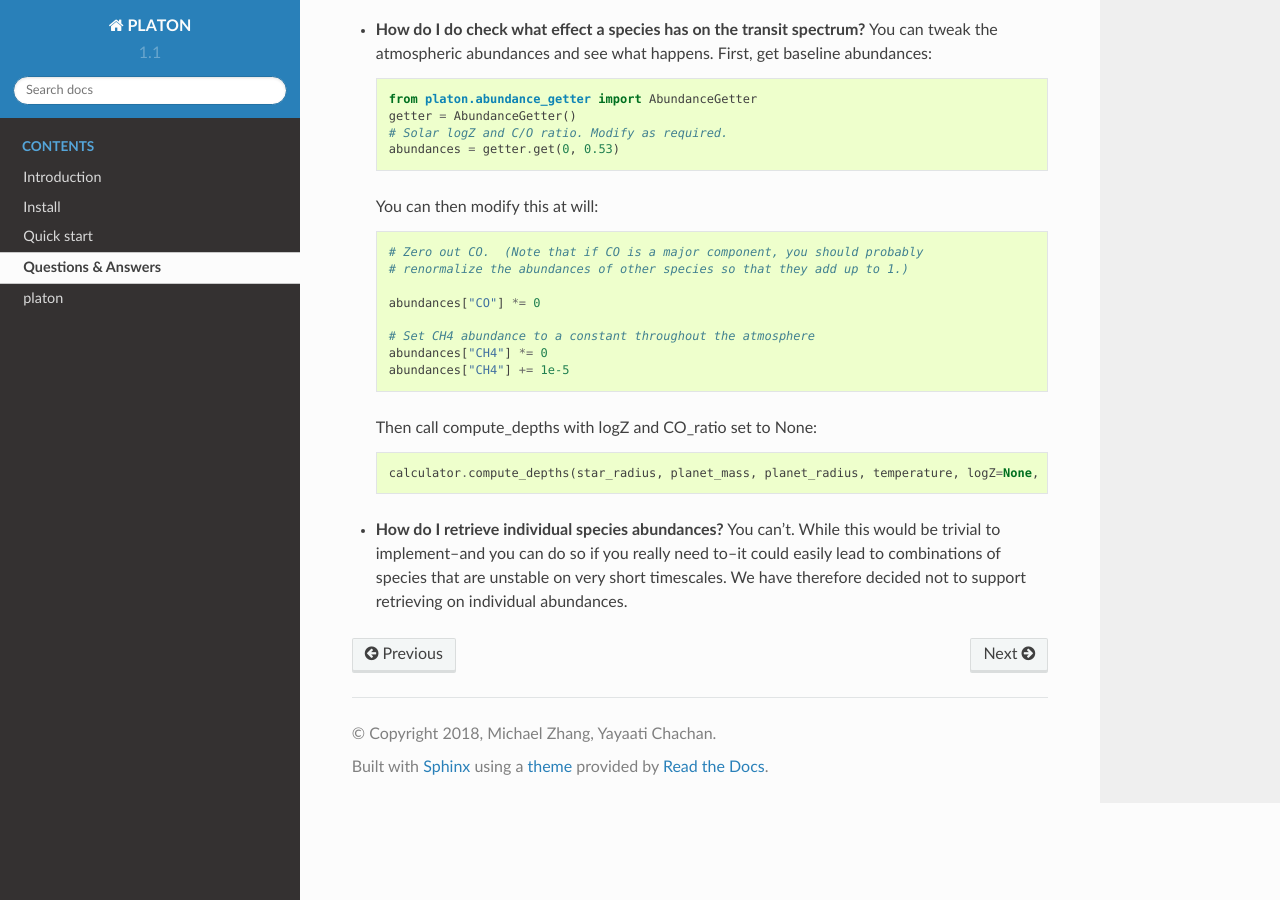
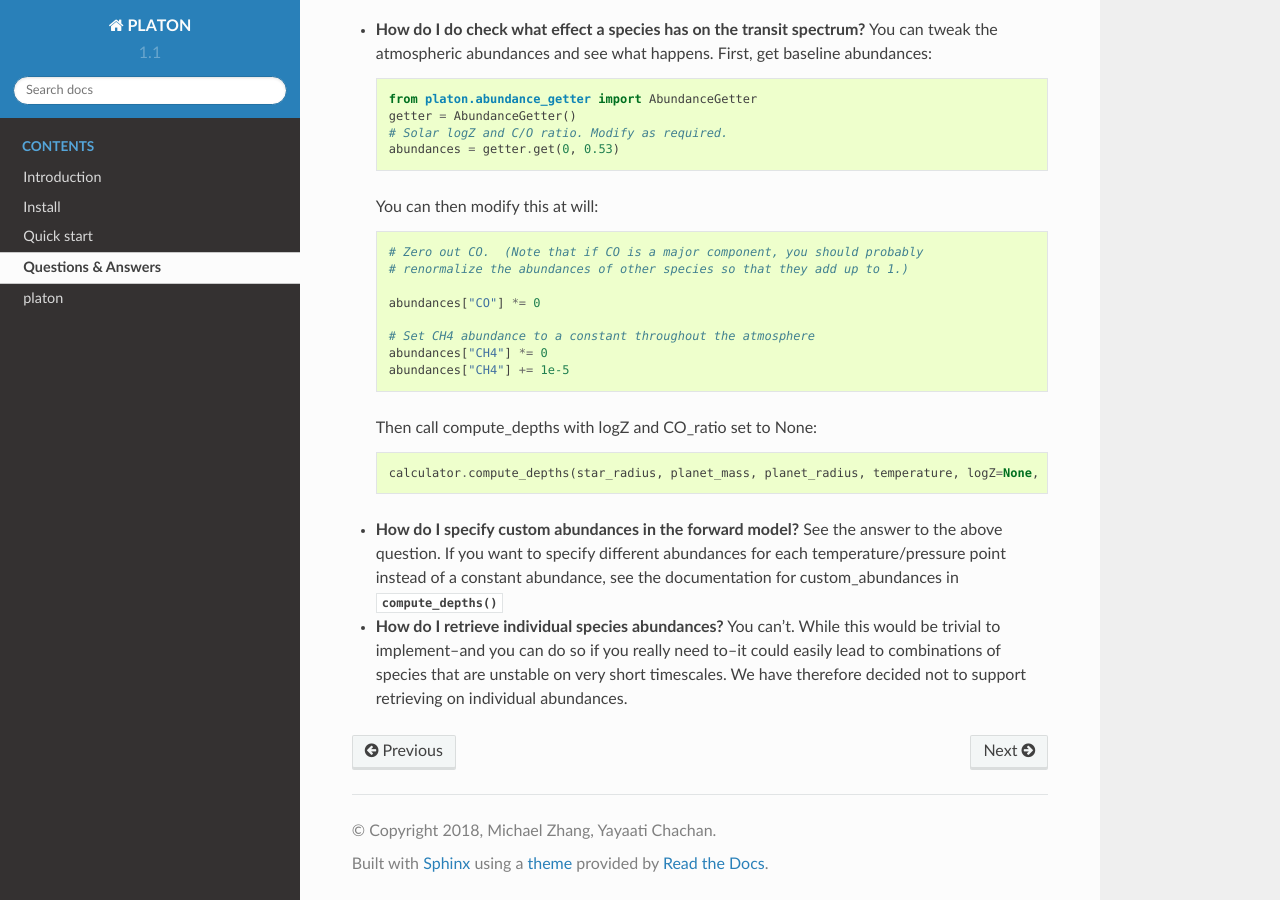
Before and after one commit to ideasrule/platon, a Sphinx documentation site: the page built from docs/questions_and_answers.rst, in a window 1280 px wide and 900 px high, scrolled down 1776 px. Built offline with Sphinx 7.4.7 and the Read the Docs theme 2.0.0, drawn with Linux system fonts in a browser that asks for light colours.

Commit message:
Added extra question/answer
Former-commit-id: 0224074607fca71ee51858a8f5d1bc12c601d6ac

```diff
--- a/docs/questions_and_answers.rst
+++ b/docs/questions_and_answers.rst
@@ -112,6 +112,11 @@ in that order.
 
     calculator.compute_depths(star_radius, planet_mass, planet_radius, temperature, logZ=None, CO_ratio=None, custom_abundances=abundances)
 
+* **How do I specify custom abundances in the forward model?**
+  See the answer to the above question.  If you want to specify different
+  abundances for each temperature/pressure point instead of a constant
+  abundance, see the documentation for custom_abundances in :func:`~platon.transit_depth_calculator.TransitDepthCalculator.compute_depths`
+
 * **How do I retrieve individual species abundances?**
   You can't.  While this would be trivial to implement--and you can do so if
   you really need to--it could easily lead to combinations of species
```
